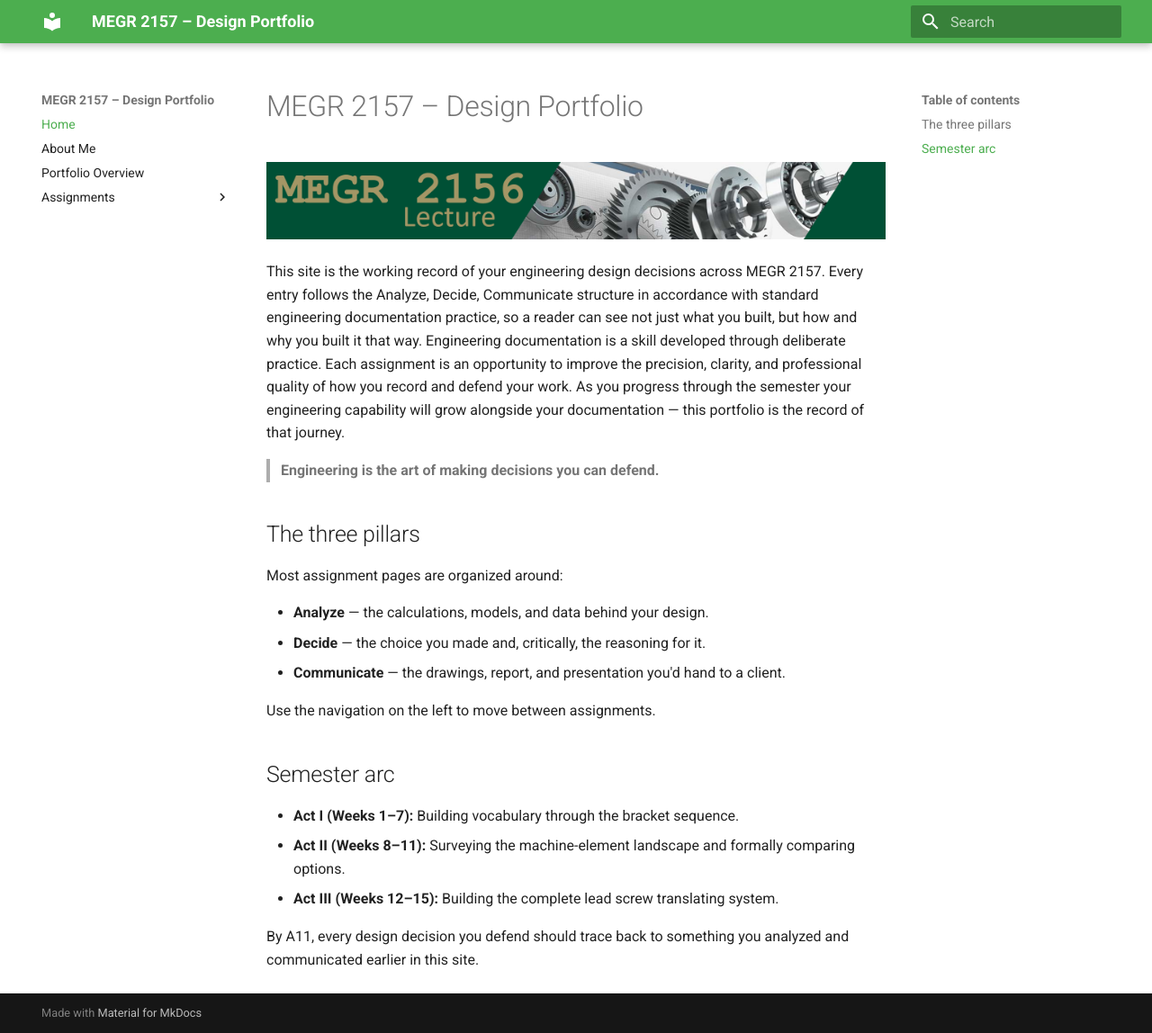
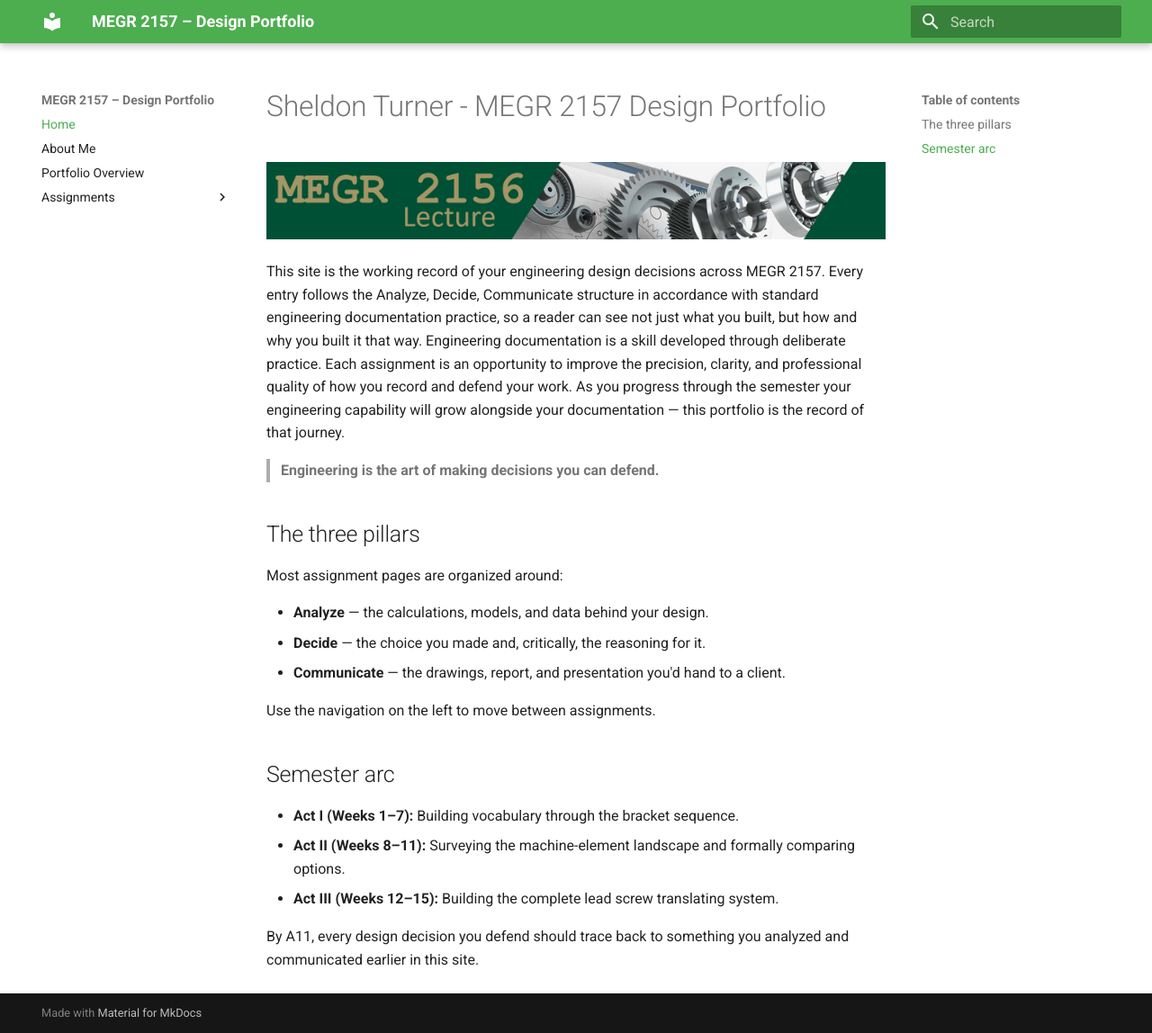
Before and after one commit to sheldon-joshua-turner/megr2157-portfolio, an MkDocs documentation site: the page built from docs/index.md, in a window 1280 px wide and 1148 px high. Shown: the whole window at 90% size. Built offline with MkDocs 1.6.1 and Material for MkDocs 9.7.7, drawn with Linux system fonts in a browser that asks for light colours.

Commit message:
Initial Site Setup.md

```diff
--- a/docs/index.md
+++ b/docs/index.md
@@ -1,4 +1,4 @@
-# MEGR 2157 – Design Portfolio
+# Sheldon Turner - MEGR 2157 Design Portfolio
 
 ![MEGR 2156-7 Title](MEGR2156title.png)
 
```
